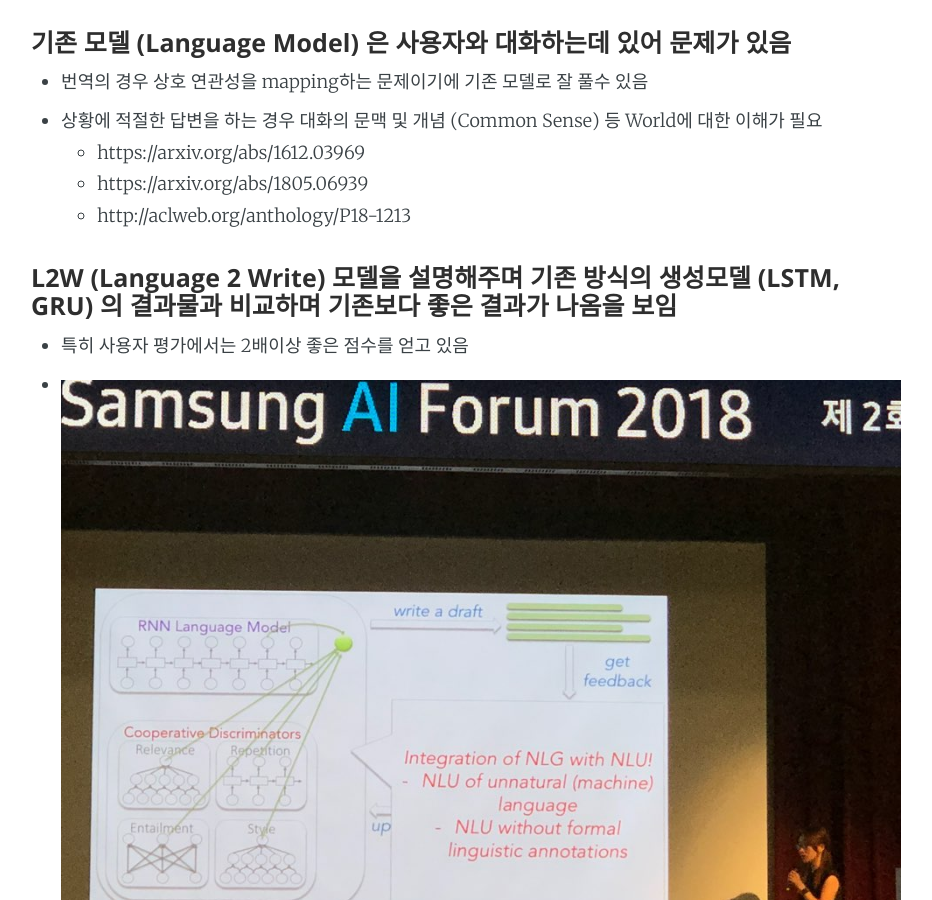
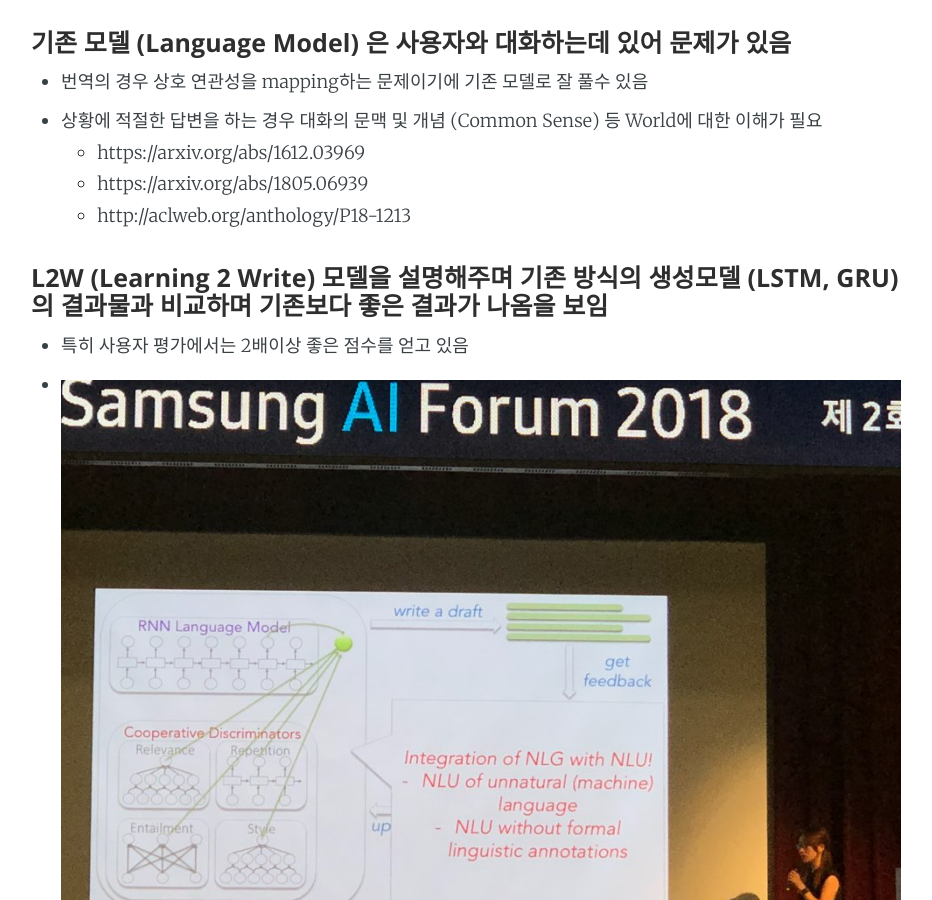
Before and after one commit to hyunjong-lee/hyunjong-lee-prev.github.io, a Jekyll site: the page built from _posts/2018-09-13-samsung_ai_forum_2nd_day.markdown, in a window 1280 px wide and 900 px high, scrolled down 3938 px. Shown: the whole window, without its empty margins (174-1106 px from the left). Built offline with Jekyll 4.4.1, drawn with Linux system fonts in a browser that asks for light colours.

Commit message:
fix error

```diff
--- a/_posts/2018-09-13-samsung_ai_forum_2nd_day.markdown
+++ b/_posts/2018-09-13-samsung_ai_forum_2nd_day.markdown
@@ -64,9 +64,9 @@ categories: Review
   - https://arxiv.org/abs/1805.06939
   - http://aclweb.org/anthology/P18-1213
 
-#### L2W (Language 2 Write) 모델을 설명해주며 기존 방식의 생성모델 (LSTM, GRU) 의 결과물과 비교하며 기존보다 좋은 결과가 나옴을 보임
+#### L2W (Learning 2 Write) 모델을 설명해주며 기존 방식의 생성모델 (LSTM, GRU) 의 결과물과 비교하며 기존보다 좋은 결과가 나옴을 보임
 - 특히 사용자 평가에서는 2배이상 좋은 점수를 얻고 있음
-- ![Language to Write, L2W](/assets/images/samsung_ai_forum/l2w.jpg)
+- ![Learning to Write, L2W](/assets/images/samsung_ai_forum/l2w.jpg)
 
 #### 위 결과물에 대한 github repo
 - https://github.com/uwnlp
```
